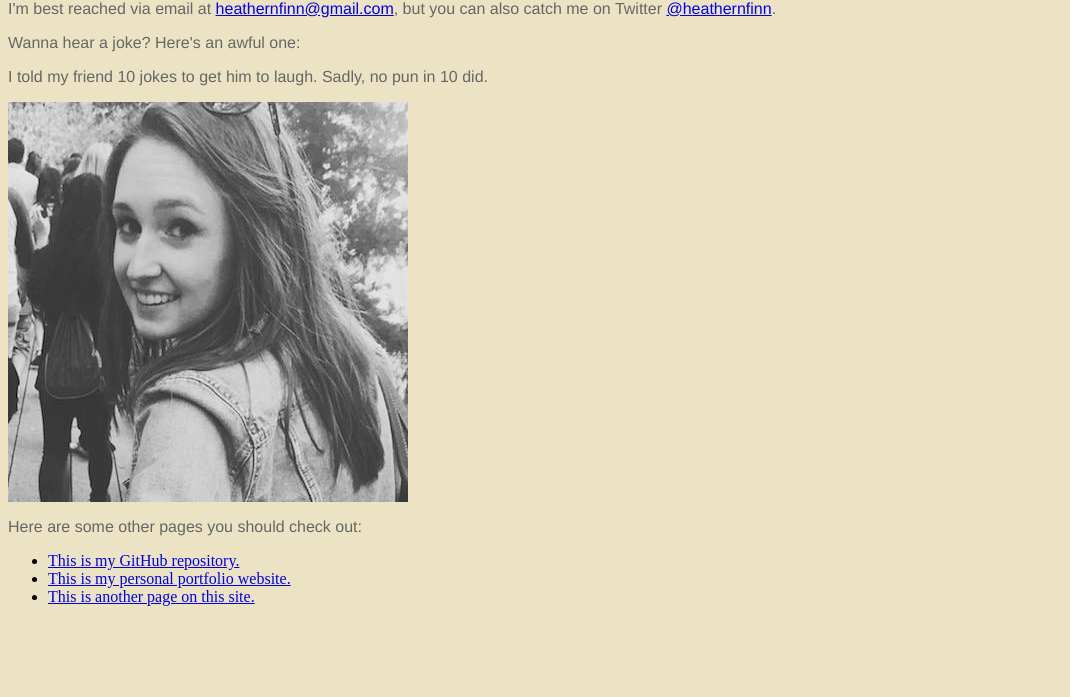
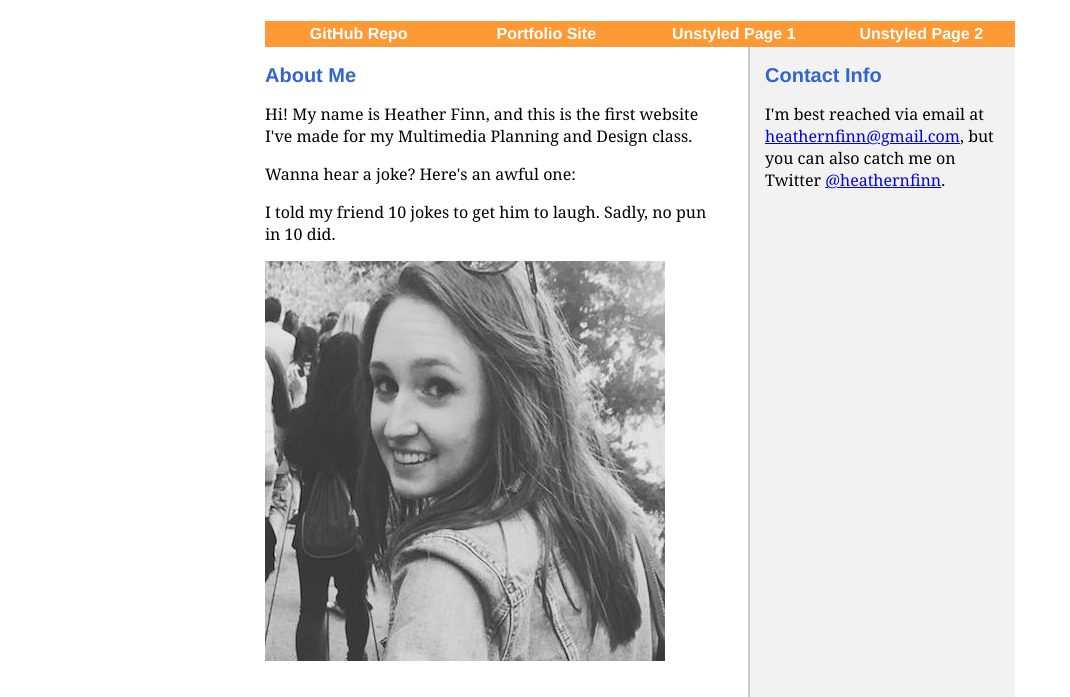
Before and after one commit to J4502-SS16/finn, a plain HTML site: page index.html in a window 1280 px wide. Shown: the part 114-811 px from the top of the page, without its empty margins (0-1070 px from the left). Drawn offline with Linux system fonts and the light colour scheme.

Commit message:
Completed Assignment 3.
Styled website created for A2 with a CSS stylesheet.

```diff
--- a/index.html
+++ b/index.html
@@ -9,28 +9,37 @@
       content="text/html;charset=utf-8" />
   <!--External style sheet:-->
   <link rel="stylesheet" type="text/css" href="style.css" />
-  <!--Internal style sheet-->
-  <style type: "text/css">
-  /*body {
-    background-color: red;
-  }*/
-  </style>
 </head>
 
 <body>
+<div id="container">
 <!--This is a comment. It won't show up in your browser, only in the page source-->
 <h1>Heather's First Website</h1>
+
+<ul id="nav">
+  <li><a href="https://github.com/J4502-SS16/finn" target="blank">GitHub Repo</a></li>
+  <li><a href="http://www.heathernicolefinn.com/" target="blank">Portfolio Site</a></li>
+  <li><a href="oldindex.html" target="blank">Unstyled Page 1</a></li>
+  <li><a href="index2.html" target="blank">Unstyled Page 2</a></li>
+</ul>
+
+<div id="main">
+
+<h2>About Me</h2>
 <p>Hi! My name is Heather Finn, and this is the first website I've made for my Multimedia Planning and Design class.</p>
-<p>I'm best reached via email at <a href="mailto:heathernfinn@gmail.com">heathernfinn@gmail.com</a>, but you can also catch me on Twitter <a href="https://twitter.com/heathernfinn" target="blank">@heathernfinn</a>.</p>
 <p>Wanna hear a joke? Here's an awful one:</p>
 <p>I told my friend 10 jokes to get him to laugh. Sadly, no pun in 10 did.</p>
-  <a href="mailto:heathernfinn@gmail.com"><img src="me.jpg" alt="A portrait photo of Heather Finn." width="400px"/></a>
-<p>Here are some other pages you should check out:</p>
-  <ul>
-    <li><a href="https://github.com/J4502-SS16/finn" target="blank">This is my GitHub repository.</a></li>
-    <li><a href="http://www.heathernicolefinn.com/" target="blank">This is my personal portfolio website.</a></li>
-    <li><a href="index2.html" target="blank">This is another page on this site.</a></li>
-  </ul>
+  <a href="mailto:heathernfinn@gmail.com"><img src="me.jpg" alt="A portrait photo of Heather Finn." class="picture"/></a>
+
+</div> <!--This is the end of the main div.-->
+
+<div id="sidebar">
+
+<h2>Contact Info</h2>
+<p>I'm best reached via email at <a href="mailto:heathernfinn@gmail.com">heathernfinn@gmail.com</a>, but you can also catch me on Twitter <a href="https://twitter.com/heathernfinn" target="blank">@heathernfinn</a>.</p>
+
+</div> <!--This is the end of the sidebar div.-->
+</div> <!--This is the end of the container div.-->
 </body>
 
 </html>
--- a/style.css
+++ b/style.css
@@ -2,11 +2,74 @@
 This is how you comment in CSS
 */
 
-body {
-  background-color: #ebe3c3;
+#main {
+  width: 450px;
+  float: left;
+}
+
+#sidebar {
+  width: 250px;
+  height: 650px;
+  float: right;
+  border-left: 2px solid #ccc;
+  padding-left: 15px;
+  background-color: #f2f2f2;
+}
+
+#container {
+  width: 750px;
+  height: 750px;
+  margin: 0 auto;
+}
+
+#nav {
+  list-style-type: none;
+  margin: 0;
+  padding: 0;
+  font-family: Helvetica, Arial, sans-serif;
+}
+
+#nav li {
+  float: left;
+}
+
+#nav a:link, #nav a:visited {
+  font-weight: bold;
+  text-align: center;
+  text-decoration: none;
+  padding: 4px 0;
+  color: #fff;
+  background-color: #ff9933;
+  display: block;
+  width: 187.5px;
+}
+
+#nav a:hover, #nav a:active {
+  background-color: #e67300;
+}
+
+h1 {
+  font-size: 50px;
+  padding-top: 10px;
+  font-family: Helvetica, Arial, sans-serif;
+  text-align: center;
+  color: #3366cc;
+}
+
+h2 {
+  font-family: Helvetica, Arial, sans-serif;
+  font-weight: bold;
+  font-size: 20px;
+  color: #3366cc;
 }
 
 p {
-  color: #666666;
-  font-family: Helvetica, Arial, sans-serif;
+  font-family: Georgia, "Times New Roman", serif;
 }
+
+.picture {
+  width: 400px;
+  float: left;
+  margin-right: 5px;
+  border-style: none;
+}
```
